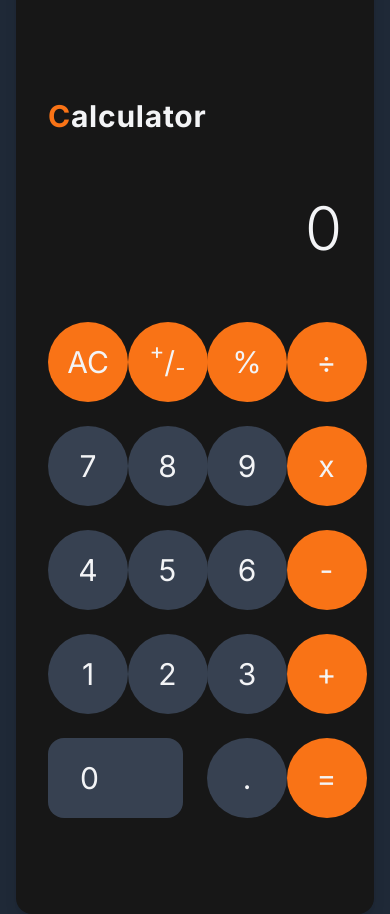
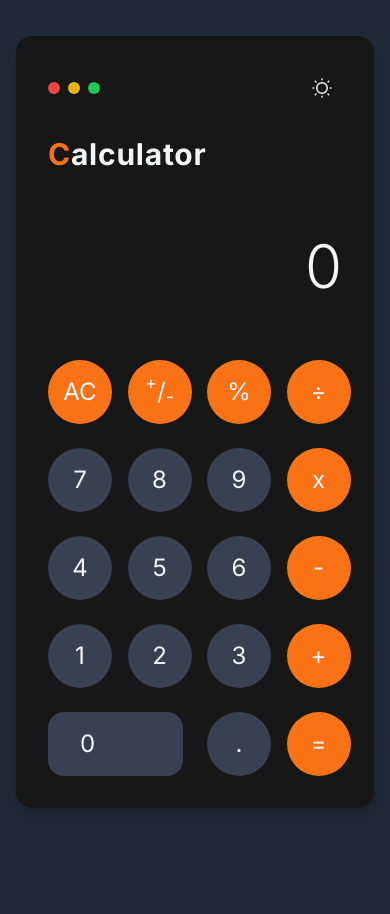
Before and after one commit to tutods/simple-calculator, a Next.js app: page / in a window 390 px wide. After the commit the page ends 844 px from the top, so only its background shows below. Built offline with nearby package versions, Linux system fonts and the light colour scheme.

Commit message:
fix: responsiveness

```diff
--- a/src/app/page.tsx
+++ b/src/app/page.tsx
@@ -51,10 +51,10 @@ export default function Home() {
     <main className="flex h-full items-center justify-center p-4 md:p-0">
       <div
         className={
-          'dark:shadow-bg-neutral-900 max-w-md rounded-2xl bg-white px-8 pb-24 pt-8 shadow-lg dark:bg-neutral-900'
+          'dark:shadow-bg-neutral-900 max-w-md rounded-2xl bg-white px-8 md:pb-24 md:pt-8 py-8 shadow-lg dark:bg-neutral-900'
         }
       >
-        <header className="mb-24 flex items-center justify-between gap-4">
+        <header className="md:mb-24 mb-7 flex items-center justify-between gap-4">
           <div className="flex items-center gap-2">
             <span className={'h-3 w-3 rounded-full bg-red-500'} />
             <span className={'h-3 w-3 rounded-full bg-yellow-500'} />
--- a/src/components/Button.tsx
+++ b/src/components/Button.tsx
@@ -32,7 +32,7 @@ export const Button = ({
     <button
       {...props}
       className={clsx([
-        'inline-flex h-20 w-20 items-center justify-center rounded-full text-3xl',
+        'inline-flex md:h-20 md:w-20 h-16 w-16 items-center justify-center rounded-full text-2xl md:text-3xl',
         'transition-all duration-300 ease-in-out',
         styles,
         className,
```
